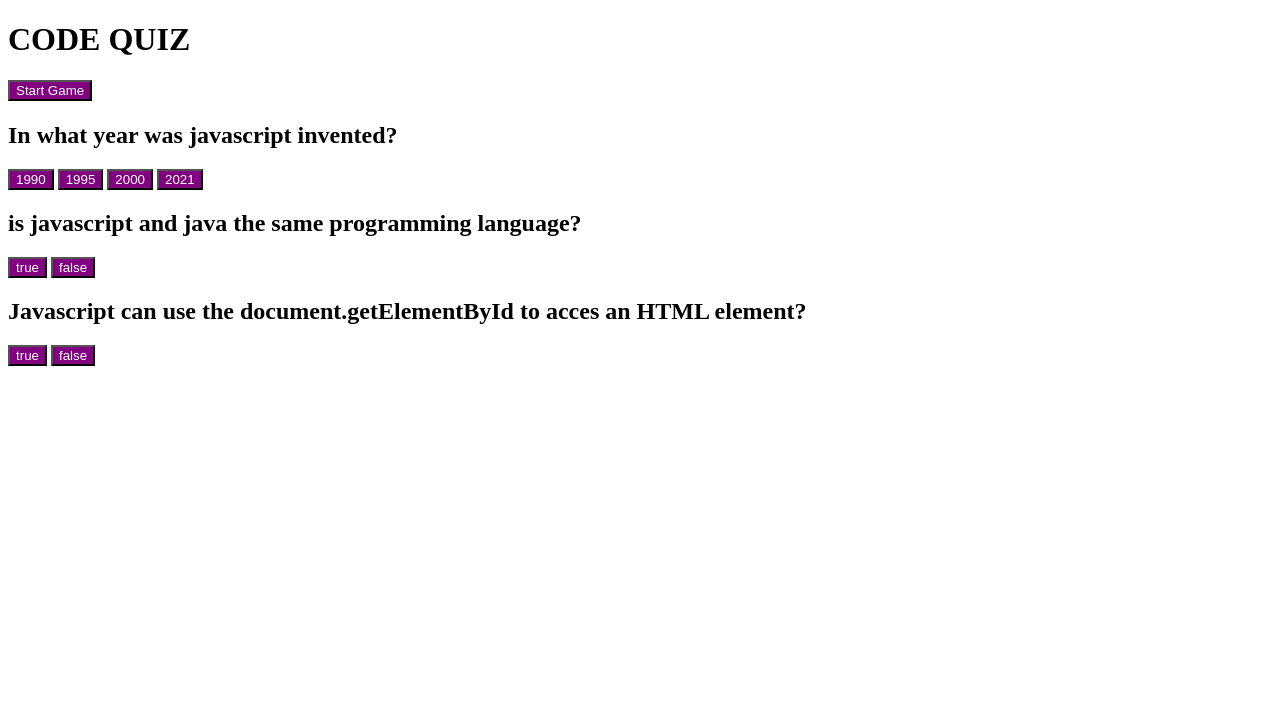
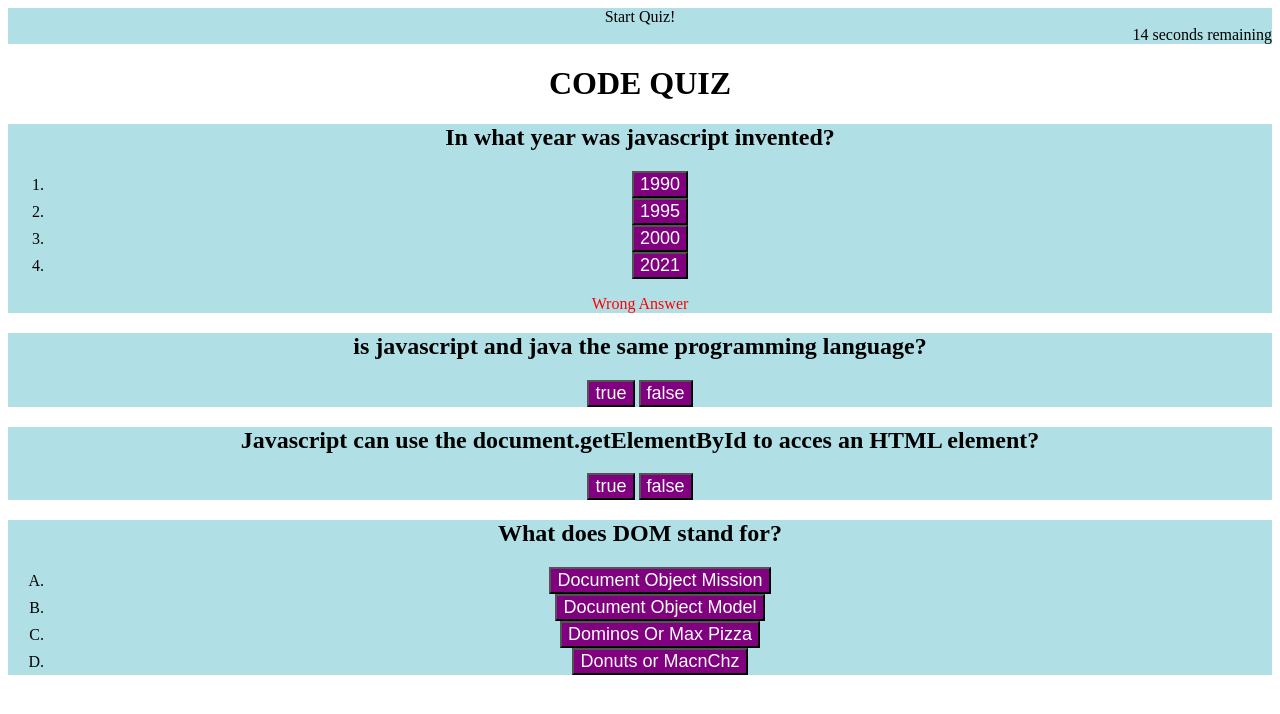
Before and after one commit to jorozco4/CodeQuiz, a plain HTML site: page index.html in a window 1280 px wide. Both pictures are taken after a click on the button "1990". Drawn offline with nearby package versions, Linux system fonts and the light colour scheme.

Commit message:
addeds correct or wrong answer underneath questions

```diff
--- a/assets/js/java.js
+++ b/assets/js/java.js
@@ -3,70 +3,37 @@ let quizGenerator = document.getElementById("quizTitle");
 let viewResults = document.getElementById("result");
 let quizSubmit = document.getElementById("submit");
 let setTimer = document.getElementById("countdown");
+///TRY AND CREATE AN ARRAY HERE
 
-const secondsLeft = 10;
+let secondsLeft = 20;
+let downloadTimer = setInterval(function () {
+  if (secondsLeft <= 0) {
+    clearInterval(downloadTimer);
+    document.getElementById("countdown").innerHTML = "TIME IS UP";
+  } else {
+    document.getElementById("countdown").innerHTML =
+      secondsLeft + " seconds remaining";
+  }
+  secondsLeft -= 1;
 
-function setTime() {
-  const timerInterval = setInterval(function () {
-    secondsLeft--;
-    timerEl.textContent = secondsLeft + " countdown until the next question.";
+  timerEl.textContent = "";
+  clearInterval(clearInterval);
+  s;
+  displayMessage();
+}, 1000);
 
-    if (secondsLeft === 0) {
-      clearInterval(timerInterval);
+function displayMessage() {
+  let wordCount = 0;
 
-      sendMessage();
+  let msgInterval = setInterval(function () {
+    if (words[wordCount] === undefined) {
+      clearInterval(msgInterval);
+    } else {
+      mainEl.textContent = words[wordCount];
+      wordCount++;
     }
   }, 1000);
 }
-
-// Function to create and append colorsplosion image
-function sendMessage() {
-  timerEl.textContent = " ";
-  var imgEl = document.createElement("img");
-  timerEl.setAttribute("src", "question2-question");
-  mainEl.appendChild(imgEl);
-}
-
-setTime();
-
-// let quizTitle = "This is my quiz";
-// document.getElementById("quizTitle").innerHTML = quizTitle;
-
-// const startingMinutes = 1;
-// let time = startingMinutes * 60;
-
-// const countdownEl = document.getElementById("countdown");
-
-// setInterval(updateCountdown, 1000);
-
-// function updateCountdown() {
-//   const minutes = Math.floor(time / 60);
-//   let seconds = time % 60;
-
-//   countdownEl.innerHTML = "${minutes}:${seconds}";
-//   time--;
-// }
-// function myFunction() {
-//   var x = document.createElement("start-button");
-//   x.setAttribute("type", "number");
-//   x.setAttribute("value", "12345");
-//   document.body.appendChild(x);
-// }
-
-// function countdown() {
-//     var timeLeft = 10;
-//     var timeInterval = setInterval(function () {
-//       timeLeft--;
-//       timerEl.textContent = timeLeft + " seconds left ";
-//       if (timeLeft === 0) {
-//         clearInterval(timeInterval);
-
-//       }
-//     }, 1000);
-
-//     document.querySelector('button1').addEventListener('click', function() {
-//       var userAdjective = prompt("Please provide an Adjective");
-//       alert (userAdjective);
 
 //This sections holds the answers inside the array
 
@@ -83,9 +50,9 @@ let questionOne = {
 
 function answerQuestion(optionSelected, correctAnswer) {
   if (optionSelected == correctAnswer) {
-    alert("Correct Answer");
+    return true;
   } else {
-    alert("Wrong Answer");
+    return false;
   }
 }
 
@@ -102,14 +69,6 @@ let questionTwo = {
   answer: "false",
 };
 
-function answerQuestionTwo(optionSelected, correctAnswer) {
-  if (optionSelected == correctAnswer) {
-    alert("Correct Answer");
-  } else {
-    alert("Wrong Answer");
-  }
-}
-
 document.getElementById("question2-question").innerHTML = questionTwo.question;
 document.getElementById("question2-A").innerHTML = questionTwo.a;
 document.getElementById("question2-B").innerHTML = questionTwo.b;
@@ -122,24 +81,71 @@ let questionThree = {
   answer: "true",
 };
 
-function answerQuestionThree(optionSelected, correctAnswer) {
-  if (optionSelected == correctAnswer) {
-    alert("Correct Answer");
-  } else {
-    alert("Wrong Answer");
-  }
-}
-
 document.getElementById("question3-question").innerHTML =
   questionThree.question;
 document.getElementById("question3-A").innerHTML = questionThree.a;
 document.getElementById("question3-B").innerHTML = questionThree.b;
 
+let questionFour = {
+  question: "What does DOM stand for?",
+  a: "Document Object Mission",
+  b: "Document Object Model",
+  c: "Dominos Or Max Pizza",
+  d: "Donuts or MacnChz",
+  answer: "Document Object Model",
+};
+
+//Create a function that takes in two parm. Parm1 is the selected option. And Parm2 is the correct answer. If parm1 is not equal to para2. Alery is wrong.
+
+document.getElementById("question4-question").innerHTML = questionFour.question;
+document.getElementById("question4-A").innerHTML = questionFour.a;
+document.getElementById("question4-B").innerHTML = questionFour.b;
+document.getElementById("question4-C").innerHTML = questionFour.c;
+document.getElementById("question4-D").innerHTML = questionFour.d;
+
+$(document).ready(function () {
+  $("#question1-A").click(function () {
+    if (answerQuestion("1990", "1995")) {
+      $("#q1-correct").show();
+      $("#q1-wrong").hide();
+    } else {
+      $("#q1-correct").hide();
+      $("#q1-wrong").show();
+    }
+  });
+
+  $("#question1-B").click(function () {
+    if (answerQuestion("1995", "1995")) {
+      $("#q1-correct").show();
+      $("#test").hide();
+      $("#q1-wrong").hide();
+    } else {
+      $("#q1-correct").hide();
+      $("#q1-wrong").show();
+    }
+  });
+
+  $("#question1-C").click(function () {
+    if (answerQuestion("1990", "1995")) {
+      $("#q1-correct").show();
+      $("#q1-wrong").hide();
+    } else {
+      $("#q1-correct").hide();
+      $("#q1-wrong").show();
+    }
+  });
+
+  $("#question1-D").click(function () {
+    $("#q1-correct").hide();
+    $("#q1-wrong").show();
+  });
+});
+
 //gets the elements from the above questions.
-function get(x) {
-  return document.getElementById(x);
-}
+// function get(x) {
+//   return document.getElementById(x);
+// }
 
-function renderQuestion() {
-  let test = get(results);
-}
+// function renderQuestion() {
+//   let test = get(results);
+// }
--- a/assets/style/style.css
+++ b/assets/style/style.css
@@ -1,8 +1,27 @@
 button {
   background-color: purple;
   color: white;
+  font-size: large;
 }
 
-h2 {
-  align-items: center;
+body {
+  text-align: center;
 }
+
+#countdown {
+  text-align: right;
+}
+
+div {
+  background-color: powderblue;
+}
+
+#q1-correct {
+  color: green;
+  display: none;
+}
+
+#q1-wrong {
+  color: red;
+  display: none;
+}
--- a/index.html
+++ b/index.html
@@ -4,6 +4,7 @@
     <title>Code Quiz</title>
     <link rel="stylesheet" href="./assets/style/style.css" />
     <!-- JavaScript Bundle with Popper -->
+    <script src="https://ajax.googleapis.com/ajax/libs/jquery/3.5.1/jquery.min.js"></script>
     <script
       src="https://cdn.jsdelivr.net/npm/bootstrap@5.0.0-beta2/dist/js/bootstrap.bundle.min.js"
       integrity="sha384-b5kHyXgcpbZJO/tY9Ul7kGkf1S0CWuKcCD38l8YkeH8z8QjE0GmW1gYU5S9FOnJ0"
@@ -12,24 +13,33 @@
   </head>
 
   <body>
+    <div id="start">Start Quiz!</div>
+
+    <div id="quiz"></div>
+    <div id="countdown"></div>
     <h1>CODE QUIZ</h1>
-    <div>
-      <button class="start-button">Start Game</button>
-    </div>
+    <div></div>
     <h1 id="setTimer"></h1>
     <div id="quizTitle"></div>
 
+    <h1 class="time" style="text-align: center"></h1>
+
     <div>
       <h2 id="question1-question"></h2>
-      <button
-        id="question1-A"
-        class="btn btn-outline"
-        onclick="answerQuestion('1990','1995')"
-      ></button>
-      <button id="question1-B" onclick="answerQuestion('1995','1995')"></button>
-      <button id="question1-C"></button>
-      <button id="question1-D"></button>
+      <ol class="A">
+        <li>
+          <button id="question1-A" class="btn btn-outline"></button>
+        </li>
+        <li>
+          <button id="question1-B"></button>
+        </li>
+        <li><button id="question1-C"></button></li>
+        <li><button id="question1-D"></button></li>
+      </ol>
+      <p id="q1-correct">Correct Answer</p>
+      <p id="q1-wrong">Wrong Answer</p>
     </div>
+
     <div>
       <h2 id="question2-question"></h2>
       <button
@@ -51,6 +61,27 @@
       <button id="question3-B" onclick="answerQuestion('true','true')"></button>
     </div>
 
+    <div>
+      <h2 id="question4-question"></h2>
+      <ol type="A">
+        <li>
+          <button
+            id="question4-A"
+            class="btn btn-outline"
+            onclick="answerQuestion('Document Object Mission','Document Object Model')"
+          ></button>
+        </li>
+        <li>
+          <button
+            id="question4-B"
+            onclick="answerQuestion('Document Object Model','Document Object Model')"
+          ></button>
+        </li>
+        <li><button id="question4-C"></button></li>
+        <li><button id="question4-D"></button></li>
+      </ol>
+    </div>
+
     <script src="./assets/js/java.js"></script>
     <style></style>
   </body>
--- a/style.css
+++ /dev/null
@@ -1,2 +0,0 @@
-.button1 {
-}
```
